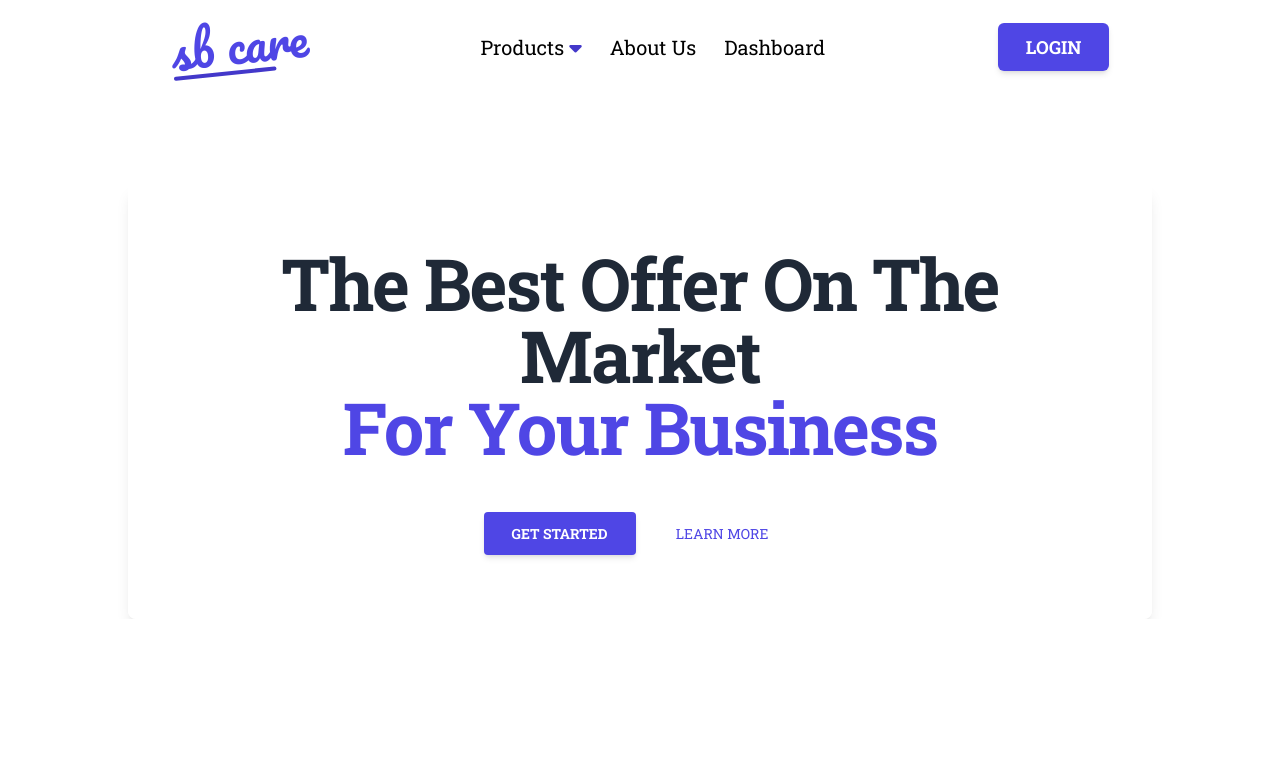
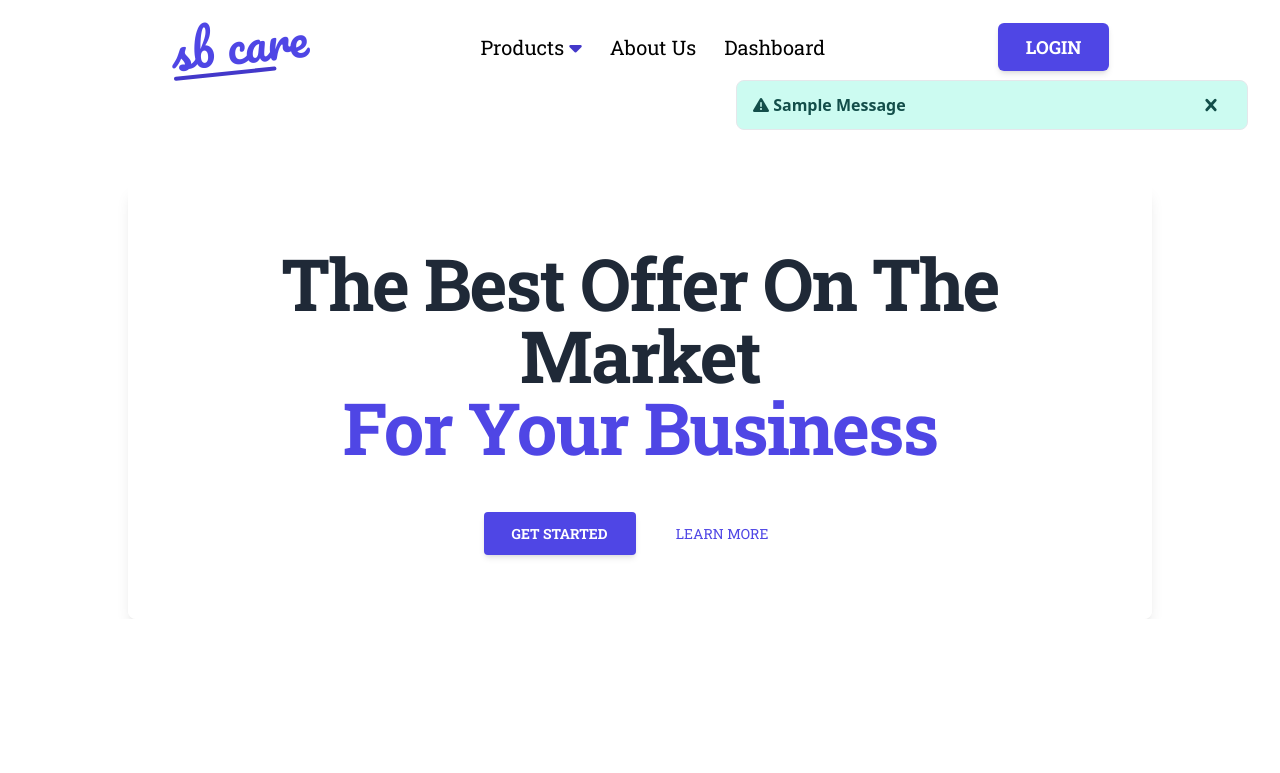
Before and after one commit to Mr-Atanu-Roy/SBCare, a Django app: page / in a window 1280 px wide. Shown: the top 773 px of the page. Run offline with Django 4.2, Linux system fonts and the light colour scheme; tables that the repository leaves empty hold one stand-in row (values such as "Sample post"); one stand-in notice (Sample message) is shown; some libraries are stand-ins or nearby versions.

Commit message:
aded dismissible alert

```diff
--- a/static/css/style.css
+++ b/static/css/style.css
@@ -558,6 +558,10 @@ video {
   }
 }
 
+.fixed{
+  position: fixed;
+}
+
 .absolute{
   position: absolute;
 }
@@ -576,6 +580,34 @@ video {
 
 .top-0{
   top: 0px;
+}
+
+.bottom-0{
+  bottom: 0px;
+}
+
+.right-0{
+  right: 0px;
+}
+
+.right-8{
+  right: 2rem;
+}
+
+.top-20{
+  top: 5rem;
+}
+
+.top-10{
+  top: 2.5rem;
+}
+
+.top-2{
+  top: 0.5rem;
+}
+
+.right-2{
+  right: 0.5rem;
 }
 
 .z-50{
@@ -667,6 +699,10 @@ video {
   height: 1rem;
 }
 
+.h-6{
+  height: 1.5rem;
+}
+
 .min-h-screen{
   min-height: 100vh;
 }
@@ -681,6 +717,14 @@ video {
 
 .w-full{
   width: 100%;
+}
+
+.w-2\/5{
+  width: 40%;
+}
+
+.w-6{
+  width: 1.5rem;
 }
 
 .-rotate-6{
@@ -786,6 +830,10 @@ video {
 .bg-white{
   --tw-bg-opacity: 1;
   background-color: rgb(255 255 255 / var(--tw-bg-opacity));
+}
+
+.fill-current{
+  fill: currentColor;
 }
 
 .p-10{
--- /dev/null
+++ b/templates/blocks/dismissible_alert.html
@@ -0,0 +1,23 @@
+{% if messages %}
+    {% for message in messages %}
+    <div id="alert-box"
+        class="{% if message.tags %}{{message.tags}}{% endif %} border px-4 py-3 fixed top-20 right-8 rounded-lg w-2/5 z-50" role="alert">
+        <strong class="capitalize block sm:inline"><i class="fa fa-exclamation-triangle"></i> {{message}}</strong>
+        <span class="absolute top-0 bottom-0 right-2 px-4 py-3" id="closeAlertBtn">
+            <svg class="fill-current h-6 w-6 {% if message.tags %}{{message.tags}}{% endif %}" role="button"
+                xmlns="http://www.w3.org/2000/svg" viewBox="0 0 20 20">
+                <title>Close</title>
+                <path
+                    d="M14.348 14.849a1.2 1.2 0 0 1-1.697 0L10 11.819l-2.651 3.029a1.2 1.2 0 1 1-1.697-1.697l2.758-3.15-2.759-3.152a1.2 1.2 0 1 1 1.697-1.697L10 8.183l2.651-3.031a1.2 1.2 0 1 1 1.697 1.697l-2.758 3.152 2.758 3.15a1.2 1.2 0 0 1 0 1.698z" />
+            </svg>
+        </span>
+    </div>
+    {% endfor %}
+
+<script>
+    const closeAlertBtn = document.getElementById("closeAlertBtn")
+    closeAlertBtn.addEventListener("click", () => {
+        document.getElementById("alert-box").style.display = "none"
+    });
+</script>
+{% endif %}
--- a/templates/home.html
+++ b/templates/home.html
@@ -72,4 +72,6 @@
     </div> <!-- Container for demo purpose -->
 </section>
 
+{% include './blocks/dismissible_alert.html' %}
+
 {% endblock body %}
```
